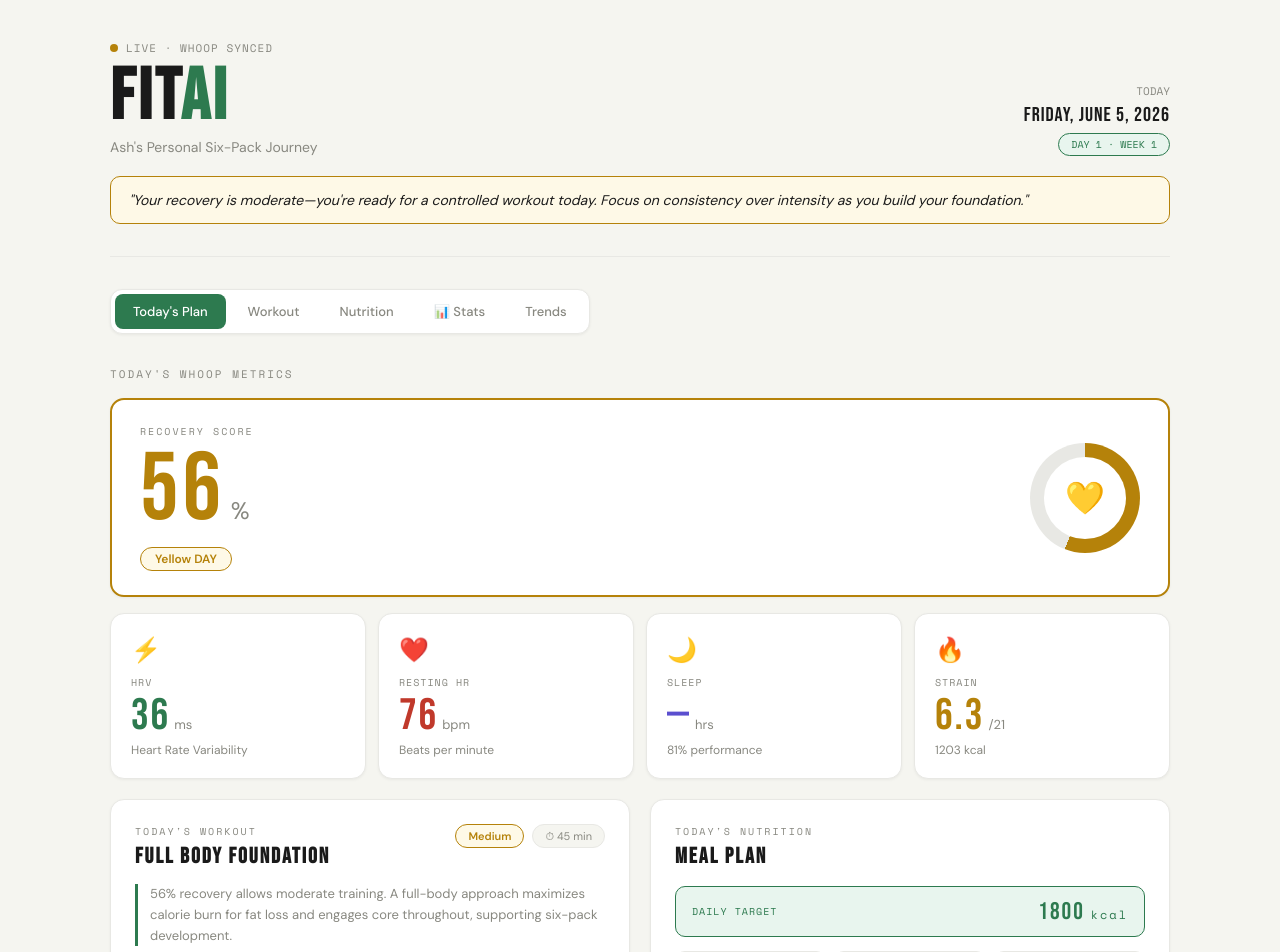
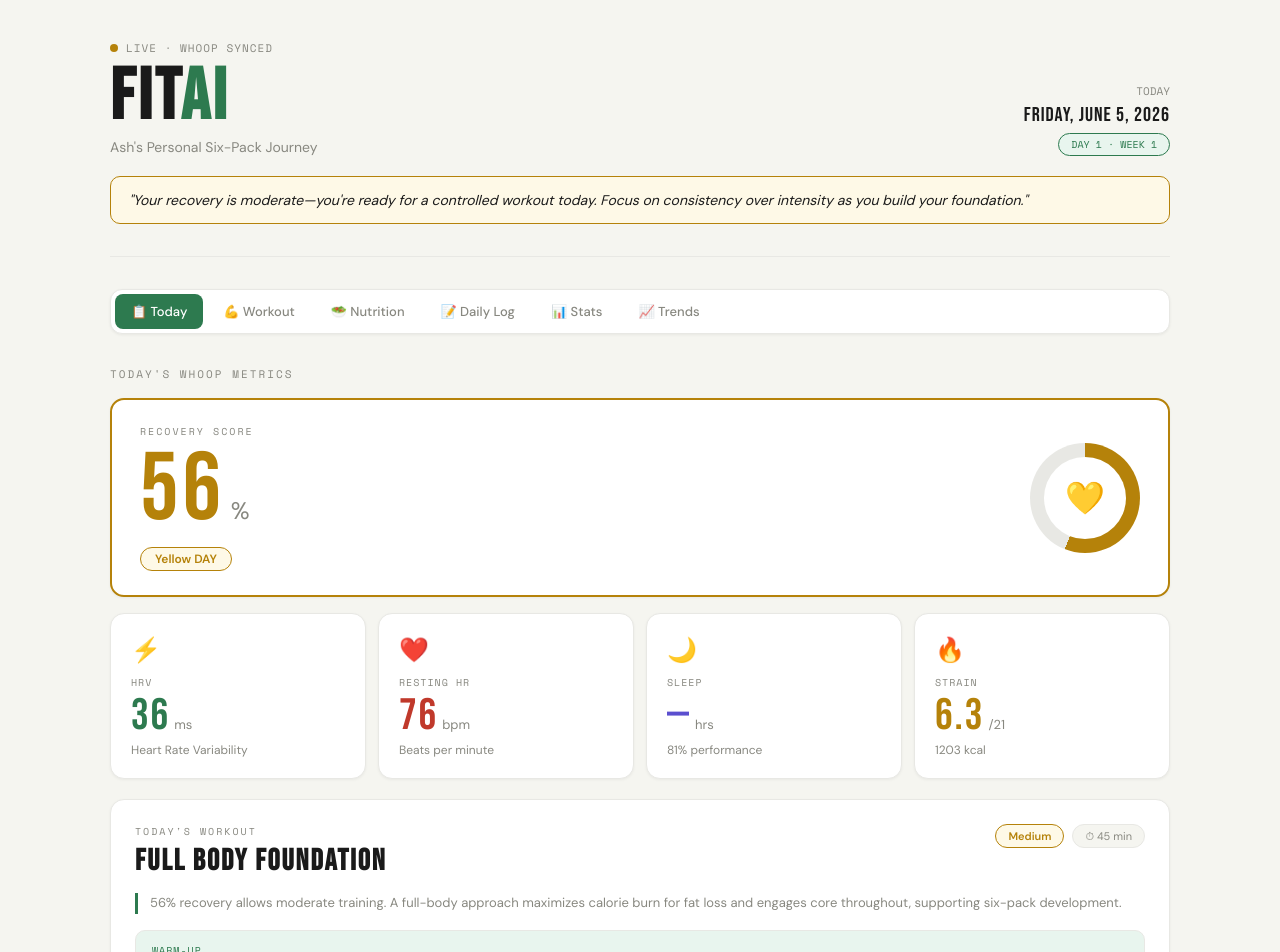
Before and after one commit to ashgoy05/fitai, a React (Vite) app: page / in a window 1280 px wide. Shown: the top 952 px of the page. Built offline with nearby package versions, Linux system fonts and the light colour scheme.

Commit message:
Add files via upload

```diff
--- a/src/App.jsx
+++ b/src/App.jsx
@@ -1,5 +1,6 @@
 import React, { useState } from 'react';
 import planData from './data/daily-plan.json';
+import historyData from './data/history.json';
 import Header from './components/Header.jsx';
 import HeroMetrics from './components/HeroMetrics.jsx';
 import WorkoutPlan from './components/WorkoutPlan.jsx';
@@ -8,7 +9,7 @@ import RecoveryTrend from './components/RecoveryTrend.jsx';
 import DailyTips from './components/DailyTips.jsx';
 import ProgressInsight from './components/ProgressInsight.jsx';
 import StatsTab from './components/StatsTab.jsx';
-import historyData from './data/history.json';
+import DailyLog from './components/DailyLog.jsx';
 
 export default function App() {
   const [activeTab, setActiveTab] = useState('today');
@@ -16,26 +17,29 @@ export default function App() {
   const history = historyData || [];
 
   const tabs = [
-    { id: 'today',     label: "Today's Plan" },
-    { id: 'workout',   label: 'Workout' },
-    { id: 'nutrition', label: 'Nutrition' },
+    { id: 'today',     label: "📋 Today" },
+    { id: 'workout',   label: '💪 Workout' },
+    { id: 'nutrition', label: '🥗 Nutrition' },
+    { id: 'log',       label: '📝 Daily Log' },
     { id: 'stats',     label: '📊 Stats' },
-    { id: 'trends',    label: 'Trends' },
+    { id: 'trends',    label: '📈 Trends' },
   ];
 
   return (
     <div style={{ minHeight: '100vh', background: 'var(--bg)' }}>
       <div style={{ maxWidth: '1100px', margin: '0 auto', padding: '0 20px 60px' }}>
         <Header plan={plan} />
+
+        {/* Nav tabs */}
         <div style={{
           display: 'flex', gap: '4px', marginBottom: '32px',
           background: 'var(--card)', borderRadius: '12px', padding: '4px',
-          border: '1px solid var(--border)', width: 'fit-content',
+          border: '1px solid var(--border)',
           boxShadow: '0 1px 3px rgba(0,0,0,0.06)', flexWrap: 'wrap',
         }}>
           {tabs.map(tab => (
             <button key={tab.id} onClick={() => setActiveTab(tab.id)} style={{
-              padding: '9px 18px', borderRadius: '8px', border: 'none',
+              padding: '9px 16px', borderRadius: '8px', border: 'none',
               cursor: 'pointer', fontFamily: 'var(--font-body)', fontSize: '13px',
               fontWeight: '500', transition: 'all 0.2s',
               background: activeTab === tab.id ? 'var(--accent)' : 'transparent',
@@ -46,19 +50,20 @@ export default function App() {
           ))}
         </div>
 
+        {/* Today — workout is fully expandable here too */}
         {activeTab === 'today' && (
           <div style={{ display: 'flex', flexDirection: 'column', gap: '20px' }}>
             <HeroMetrics plan={plan} />
-            <div style={{ display: 'grid', gridTemplateColumns: '1fr 1fr', gap: '20px' }}>
-              <WorkoutPlan workout={plan.workout} compact />
-              <MealPlan mealPlan={plan.meal_plan} compact />
-            </div>
+            <WorkoutPlan workout={plan.workout} compact={false} />
+            <MealPlan mealPlan={plan.meal_plan} compact={false} />
             <DailyTips tips={plan.daily_tips} />
             <ProgressInsight insight={plan.progress_insight} daysOnProgram={plan.days_on_program} weekNumber={plan.week_number} />
           </div>
         )}
+
         {activeTab === 'workout'   && <WorkoutPlan workout={plan.workout} compact={false} />}
         {activeTab === 'nutrition' && <MealPlan mealPlan={plan.meal_plan} compact={false} />}
+        {activeTab === 'log'       && <DailyLog />}
         {activeTab === 'stats'     && <StatsTab history={history} plan={plan} />}
         {activeTab === 'trends'    && <RecoveryTrend trend={plan.recovery_trend} plan={plan} />}
       </div>
```
